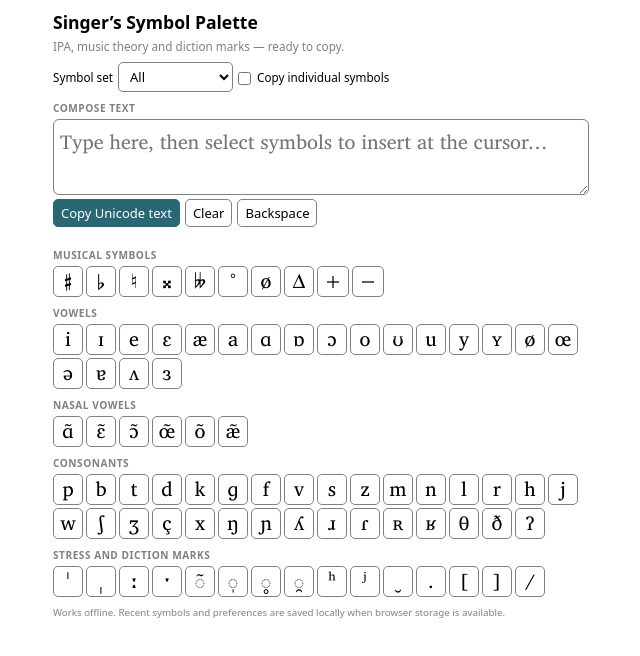
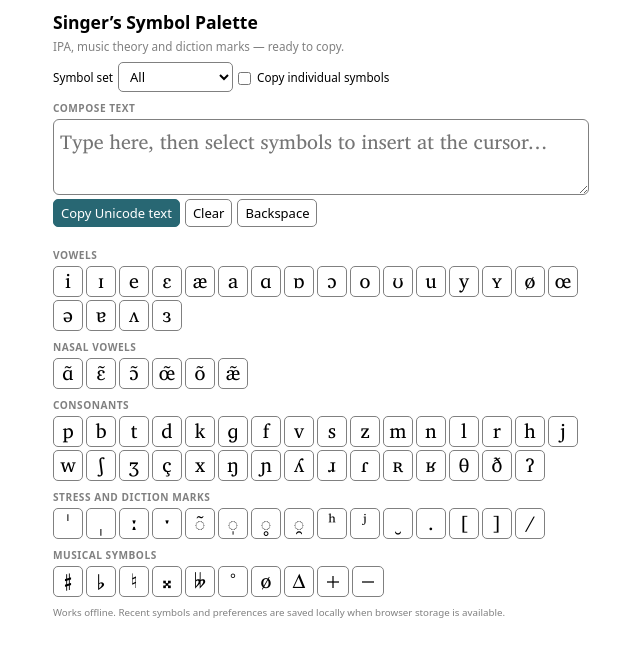
Before and after one commit to Newmanda/singers-palette, a plain HTML site: page index.html in a window 1280 px wide. Shown: the whole page, without its empty margins (319-959 px from the left). Drawn offline with Linux system fonts and the light colour scheme.

Commit message:
Move musical symbols section to bottom of palette

```diff
--- a/index.html
+++ b/index.html
@@ -45,5 +45,5 @@ editor.addEventListener('input',preview);
 function remember(){start=editor.selectionStart;end=editor.selectionEnd}for(const e of ['input','select','keyup','click','blur'])editor.addEventListener(e,remember);function insert(s){if(richTheory()){editor.value=editor.value.slice(0,start)+s+editor.value.slice(end);start=end=start+s.length;preview();formatted.focus();restoreRich()}else{editor.focus();editor.setSelectionRange(start,end);editor.setRangeText(s,start,end,'end');remember();preview()}}
 function choose(s,k){recent=[s,...recent.filter(x=>x!==s)].slice(0,12);if($('single').checked)copy(s);else insert(s);save();render()}
 function button(s,k){const b=document.createElement('button');b.className='symbol';b.textContent=/^\p{Mark}/u.test(s)?'◌'+s:s;if(copyFormat()==='rich'&&/[⁰¹²³⁴⁵⁶⁷⁸⁹][₀₁₂₃₄₅₆₇₈₉]/.test(s)){b.innerHTML=richHTML(s);b.classList.add('stacked')}b.title=s;b.setAttribute('aria-label',s);b.addEventListener('mousedown',e=>e.preventDefault());b.onclick=()=>choose(s,k);return b}
-function render(){const root=$('palette');root.replaceChildren();const lang=$('language').value;root.classList.toggle('theory',lang==='Music theory');const active=s=>Object.values(groups).some(v=>v.split(' ').includes(s));const all=[['Recently used',recent.filter(active)],...Object.entries(groups).map(([k,v])=>[k,v.split(' ').filter(s=>lang==='Music theory'?(k==='Musical symbols'||Object.hasOwn(theoryGroups,k)):!Object.hasOwn(theoryGroups,k)&&(lang==='All'||k==='Musical symbols'||k==='Stress and diction marks'||sets[lang].split(' ').includes(s)))])];for(const [name,syms] of all){if(!syms.length)continue;const section=document.createElement('section'),h=document.createElement('h2'),grid=document.createElement('div');h.textContent=name;grid.className='grid';section.append(h);for(const s of syms)grid.append(button(s,name));section.append(grid);root.append(section)}}
+function render(){const root=$('palette');root.replaceChildren();const lang=$('language').value;root.classList.toggle('theory',lang==='Music theory');const active=s=>Object.values(groups).some(v=>v.split(' ').includes(s));const all=[['Recently used',recent.filter(active)],...Object.entries(groups).sort(([a],[b])=>Number(a==='Musical symbols')-Number(b==='Musical symbols')).map(([k,v])=>[k,v.split(' ').filter(s=>lang==='Music theory'?(k==='Musical symbols'||Object.hasOwn(theoryGroups,k)):!Object.hasOwn(theoryGroups,k)&&(lang==='All'||k==='Musical symbols'||k==='Stress and diction marks'||sets[lang].split(' ').includes(s)))])];for(const [name,syms] of all){if(!syms.length)continue;const section=document.createElement('section'),h=document.createElement('h2'),grid=document.createElement('div');h.textContent=name;grid.className='grid';section.append(h);for(const s of syms)grid.append(button(s,name));section.append(grid);root.append(section)}}
 try{const saved=localStorage.getItem('sp-symbol-set');if([...$('language').options].some(o=>o.value===saved))$('language').value=saved}catch{}try{const saved=localStorage.getItem('sp-settings');if(saved)applySettings(JSON.parse(saved))}catch{}loadFormat();$('language').onchange=()=>{save();loadFormat();preview();render()};$('single').onchange=()=>{$('compose').hidden=$('single').checked;save()};$('copy').onclick=()=>copy(editor.value);$('clear').onclick=()=>{editor.value='';start=end=0;preview();(richTheory()?formatted:editor).focus()};$('back').onclick=()=>{if(start===end&&start>0){const before=editor.value.slice(0,start);const segments=typeof Intl.Segmenter==='function'?[...new Intl.Segmenter().segment(before)].map(x=>x.segment):Array.from(before);start-=segments.at(-1).length}insert('')};render();preview();</script></body></html>
```
